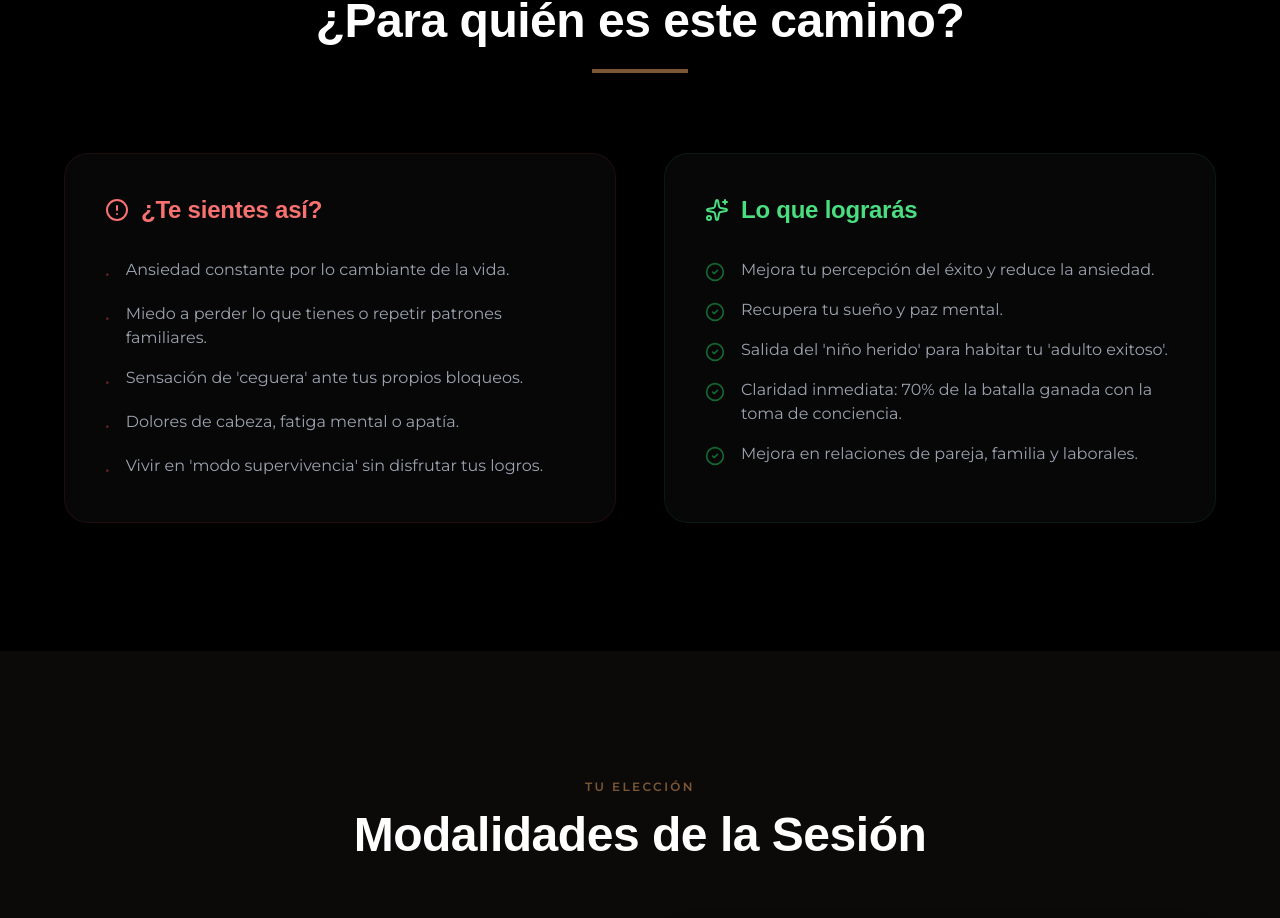
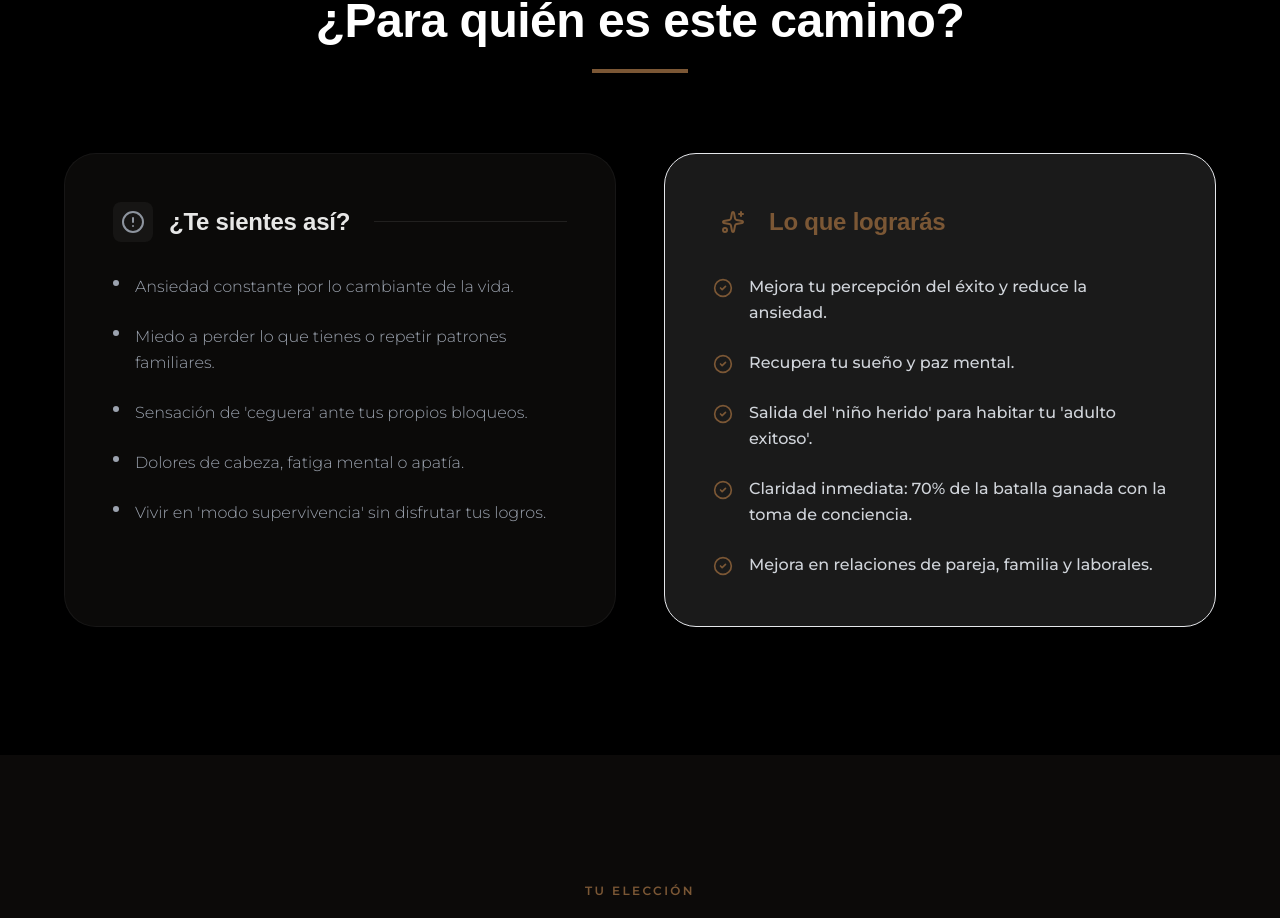
Before and after one commit to yelitzerangeloficialweb-max/yelitze-rangel-web, a Next.js app: page /servicios/coaching-ancestral in a window 1280 px wide. Shown: the part 1840-2758 px from the top of the page. Built offline with nearby package versions, Linux system fonts and the light colour scheme; a web font is replaced by a local one.

Commit message:
style: refine comparison section colors to match brand aesthetic

```diff
--- a/app/(website)/(routes)/servicios/coaching-ancestral/page.tsx
+++ b/app/(website)/(routes)/servicios/coaching-ancestral/page.tsx
@@ -168,13 +168,20 @@ export default function CoachingAncestralPage() {
                         <div className="w-24 h-1 bg-[var(--color-secondary)] mx-auto" />
                     </FadeIn>
 
-                    <div className="grid md:grid-cols-2 gap-12">
+                    <div className="grid md:grid-cols-2 gap-8 lg:gap-12 relative">
+                        {/* Decorative glow */}
+                        <div className="absolute top-1/2 left-1/2 -translate-x-1/2 -translate-y-1/2 w-full h-full bg-[var(--color-secondary)]/5 blur-[120px] rounded-full pointer-events-none" />
+
                         {/* Pain Points */}
-                        <FadeIn className="bg-zinc-900/30 p-10 rounded-3xl border border-red-500/10 hover:border-red-500/30 transition-colors">
-                            <h3 className="text-2xl font-bold text-red-400 mb-8 flex items-center gap-3">
-                                <AlertCircle className="w-6 h-6" /> ¿Te sientes así?
+                        <FadeIn className="bg-stone-900/40 p-10 lg:p-12 rounded-[2rem] border border-white/5 hover:border-white/10 transition-all duration-500 backdrop-blur-sm self-stretch">
+                            <h3 className="text-2xl font-heading text-white mb-8 flex items-center gap-4 opacity-90">
+                                <div className="p-2 rounded-lg bg-white/5">
+                                    <AlertCircle className="w-6 h-6 text-gray-400" />
+                                </div>
+                                ¿Te sientes así?
+                                <div className="h-px flex-grow bg-white/10 ml-2" />
                             </h3>
-                            <ul className="space-y-4">
+                            <ul className="space-y-6">
                                 {[
                                     "Ansiedad constante por lo cambiante de la vida.",
                                     "Miedo a perder lo que tienes o repetir patrones familiares.",
@@ -182,20 +189,24 @@ export default function CoachingAncestralPage() {
                                     "Dolores de cabeza, fatiga mental o apatía.",
                                     "Vivir en 'modo supervivencia' sin disfrutar tus logros."
                                 ].map((item, i) => (
-                                    <li key={i} className="flex gap-4 text-gray-400 items-start">
-                                        <span className="text-red-500/50 mt-1">•</span>
-                                        {item}
+                                    <li key={i} className="flex gap-4 text-gray-400 items-start group">
+                                        <span className="text-[var(--color-secondary)]/40 mt-1.5 h-1.5 w-1.5 rounded-full bg-current flex-shrink-0" />
+                                        <span className="leading-relaxed group-hover:text-gray-300 transition-colors font-light">{item}</span>
                                     </li>
                                 ))}
                             </ul>
                         </FadeIn>
 
                         {/* Benefits */}
-                        <FadeIn delay={0.2} className="bg-zinc-900/30 p-10 rounded-3xl border border-green-500/10 hover:border-green-500/30 transition-colors">
-                            <h3 className="text-2xl font-bold text-green-400 mb-8 flex items-center gap-3">
-                                <Sparkles className="w-6 h-6" /> Lo que lograrás
+                        <FadeIn delay={0.2} className="bg-[#1a1a1a] p-10 lg:p-12 rounded-[2rem] border border-[var(--color-secondary)]/20 shadow-2xl backdrop-blur-md self-stretch">
+                            <h3 className="text-2xl font-heading text-[var(--color-secondary)] mb-8 flex items-center gap-4">
+                                <div className="p-2 rounded-lg bg-[var(--color-secondary)]/10 text-[var(--color-secondary)]">
+                                    <Sparkles className="w-6 h-6" />
+                                </div>
+                                Lo que lograrás
+                                <div className="h-px flex-grow bg-[var(--color-secondary)]/20 ml-2" />
                             </h3>
-                            <ul className="space-y-4">
+                            <ul className="space-y-6">
                                 {[
                                     "Mejora tu percepción del éxito y reduce la ansiedad.",
                                     "Recupera tu sueño y paz mental.",
@@ -203,9 +214,11 @@ export default function CoachingAncestralPage() {
                                     "Claridad inmediata: 70% de la batalla ganada con la toma de conciencia.",
                                     "Mejora en relaciones de pareja, familia y laborales."
                                 ].map((item, i) => (
-                                    <li key={i} className="flex gap-4 text-gray-400 items-start">
-                                        <CheckCircle2 className="w-5 h-5 text-green-500/50 flex-shrink-0 mt-1" />
-                                        {item}
+                                    <li key={i} className="flex gap-4 text-gray-300 items-start group">
+                                        <div className="mt-1 flex-shrink-0">
+                                            <CheckCircle2 className="w-5 h-5 text-[var(--color-secondary)]" />
+                                        </div>
+                                        <span className="leading-relaxed font-medium group-hover:text-white transition-colors">{item}</span>
                                     </li>
                                 ))}
                             </ul>
```
